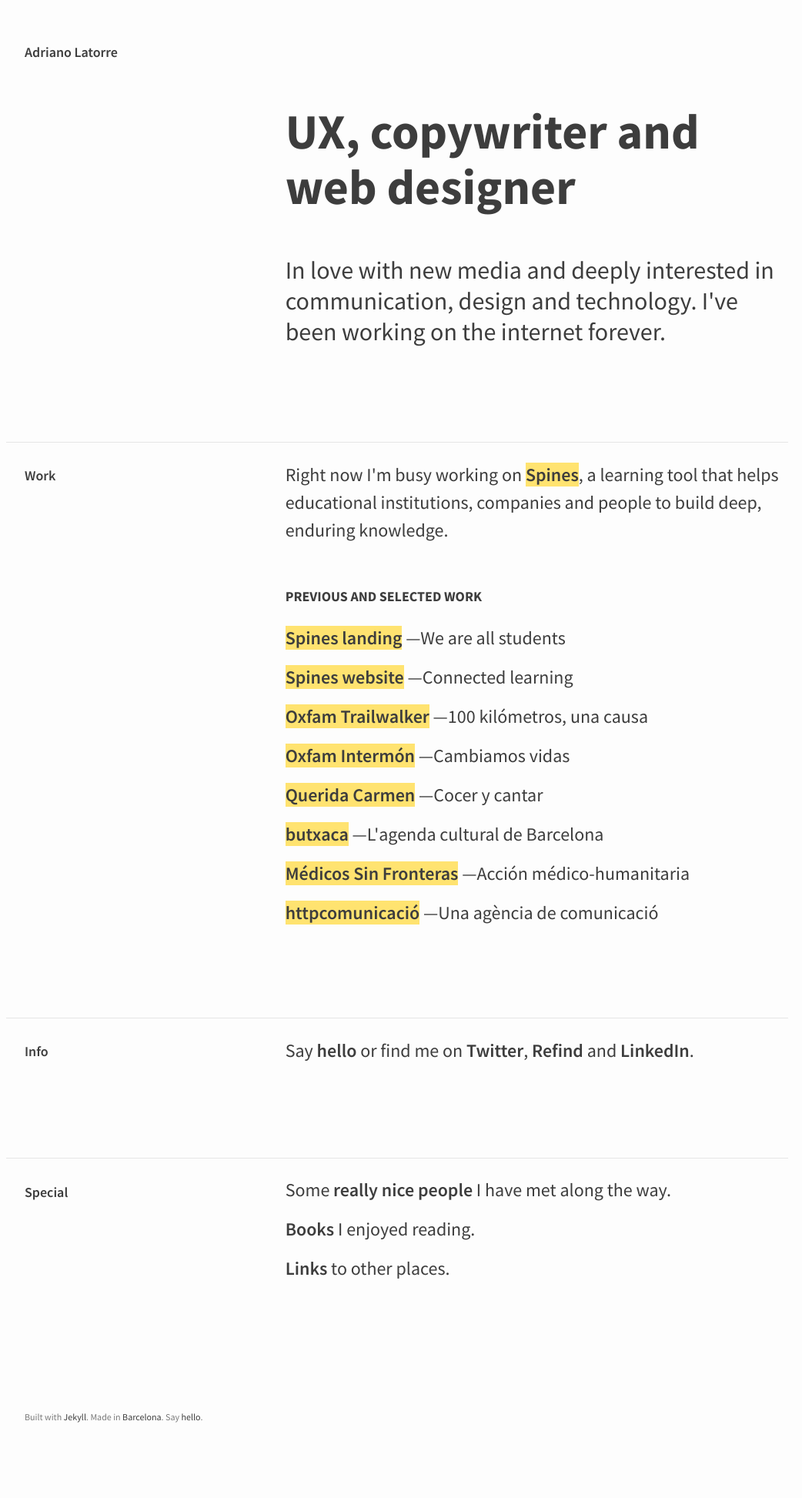
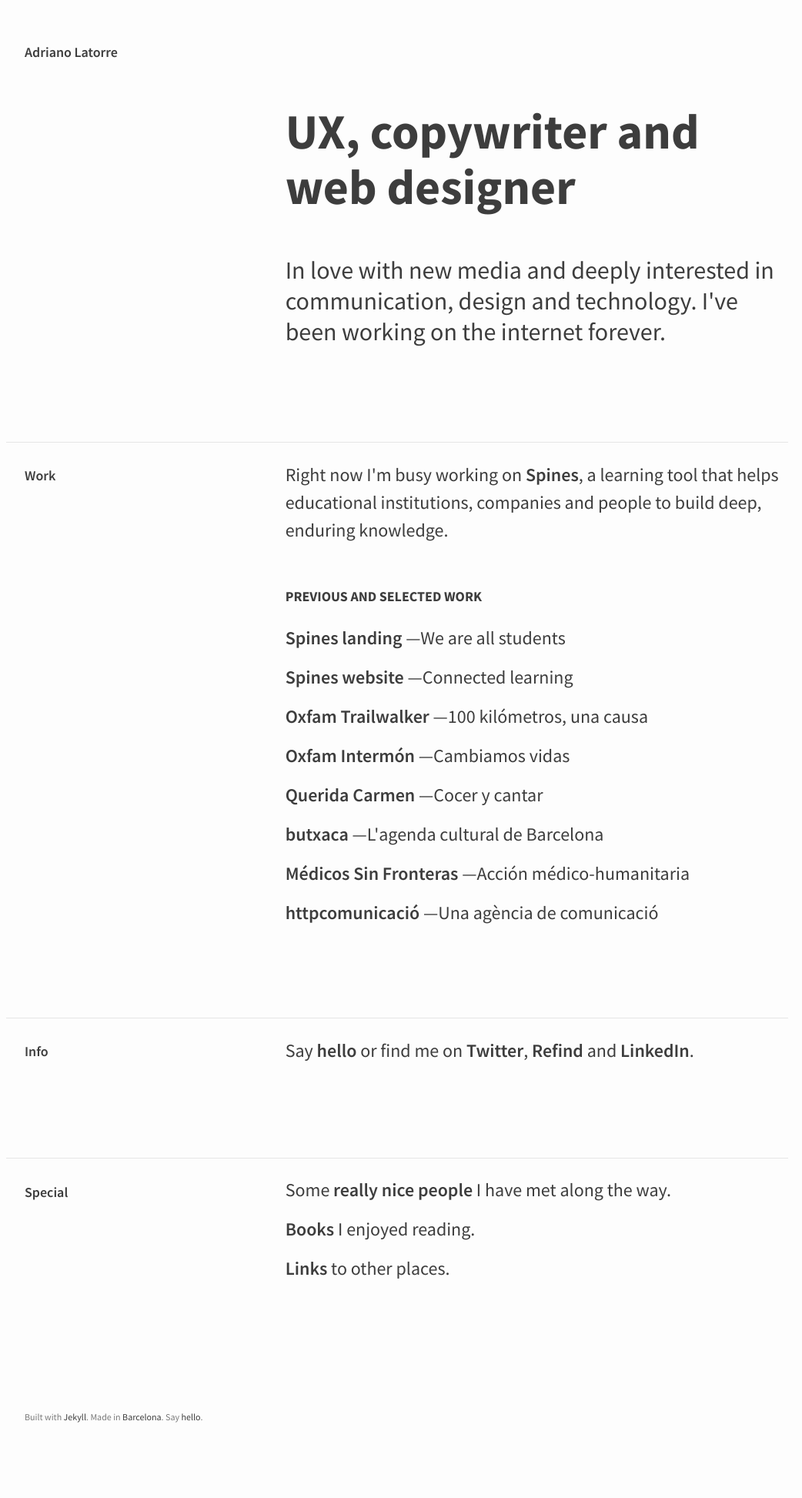
Before and after one commit to AdrianoLatorre/adriano.latorre.info, a Jekyll site: the page built from index.html, in a window 1280 px wide. Shown: the whole page at 77% size, without its empty margins (112-1154 px from the left). Built offline with Jekyll 4.4.1, drawn with Linux system fonts in a browser that asks for light colours.

Commit message:
No more yellow

```diff
--- a/_sass/items.scss
+++ b/_sass/items.scss
@@ -48,12 +48,6 @@
   font-size: 1.5em;
   a {
     font-weight: 600;
-  }
-  a.yellow {
-    background-color: $yellow;
-  }
-  a.yellow:visited {
-    background-color: $g99;
   }
 }
 
--- a/index.html
+++ b/index.html
@@ -20,12 +20,12 @@
                 {% assign work_by_date = site.work | sort: 'date' %}
                 {% assign last_work = work_by_date | last %}
                 {% assign work_offset = 1 %}
-                <p>Right now I'm busy working on <a href="{{ last_work.permalink }}" class="yellow">{{ last_work.title }}</a>, a learning tool that helps educational institutions, companies and people to build deep, enduring knowledge.</p>
+                <p>Right now I'm busy working on <a href="{{ last_work.permalink }}">{{ last_work.title }}</a>, a learning tool that helps educational institutions, companies and people to build deep, enduring knowledge.</p>
                 <h2>Previous and selected work</h2>
                 <ul>
                     {% for work in work_by_date reversed %}
                     {% if work != last_work %}
-                    <li><a href="{{ work.permalink }}" class="yellow">{{ work.title }}</a> —{{ work.brief }}</li>
+                    <li><a href="{{ work.permalink }}">{{ work.title }}</a> —{{ work.brief }}</li>
                     {% endif %}
                     {% endfor %}
                 </ul>
```
